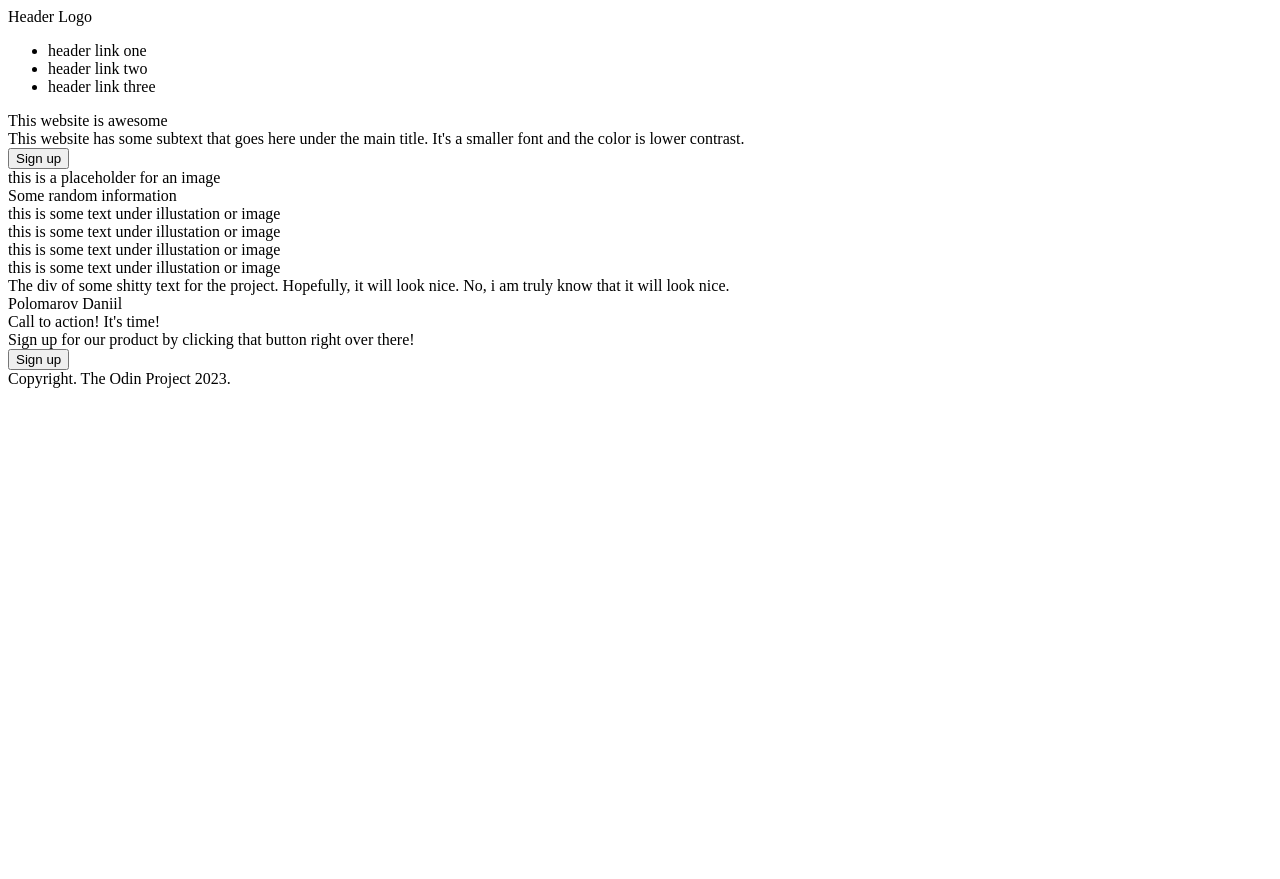
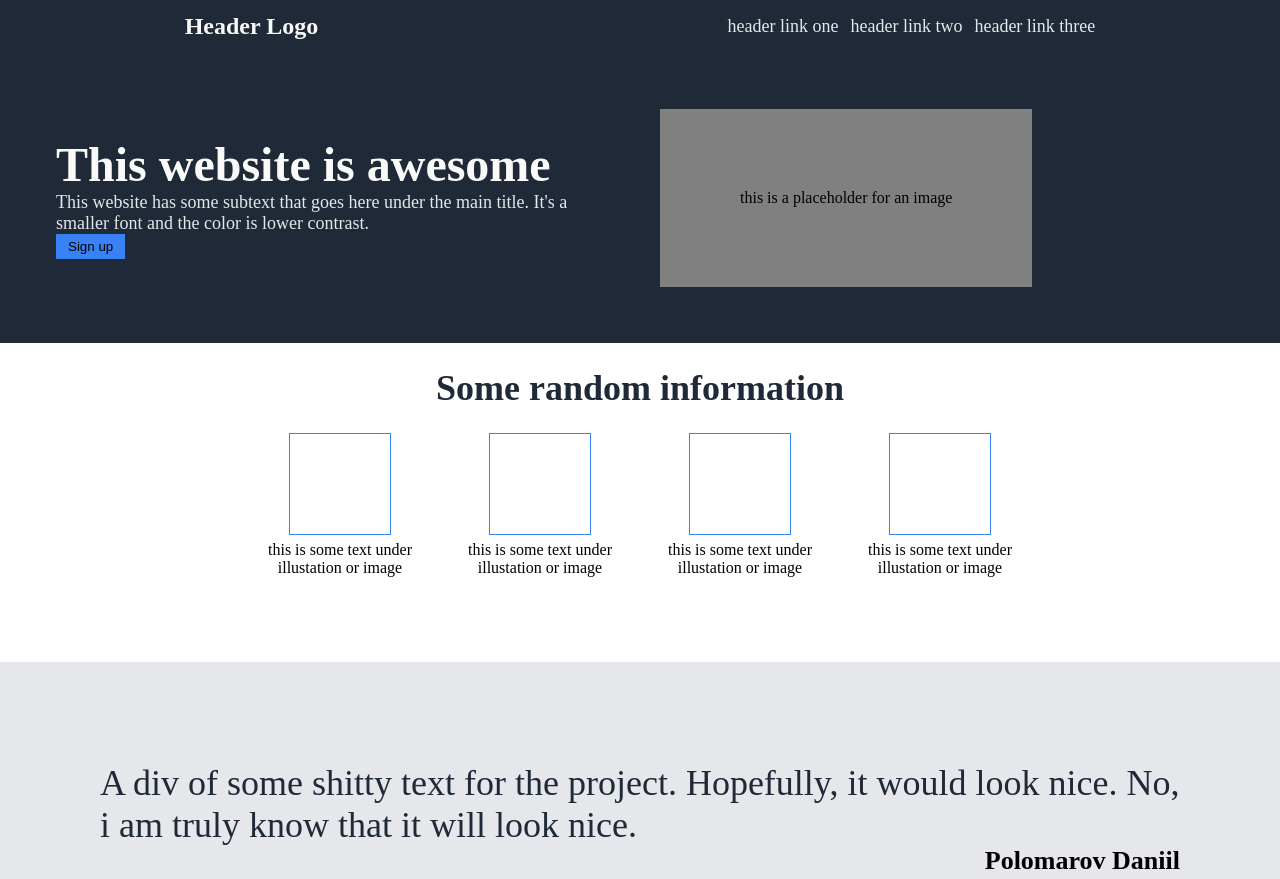
Before and after one commit to Hauptmannhuy/landing-page, a plain HTML site: page index.html in a window 1280 px wide. Shown: the top 879 px of the page. Before the commit the page ends 800 px from the top, so only its background shows below. Drawn offline with Linux system fonts and the light colour scheme.

Commit message:
performed basic stucture and style of the page

```diff
--- a/index.html
+++ b/index.html
@@ -3,7 +3,7 @@
         <head>
             <meta charset="utf-8">
             <title>Landing Page</title>
-            <link rel="styles" href="styles.css">
+            <link rel="stylesheet" href="styles.css">
         </head>
         <body>
     <div class="header">
@@ -36,31 +36,40 @@
         <div class="image-placeholder">
             this is a placeholder for an image
         </div>
+    </div>
+</div>
         <div class="information">
             <div class="information-header">
                 Some random information
             </div>
-            <div class="squares">
-                <div class="square">
-                    this is some text under illustation or image
+            <div class="squares-container">
+                <div class="info">
+                    <div class="square-placeholder"></div>
+                  <div class="square-text"> this is some text under illustation or image </div>
                 </div>
-                <div class="square">
-                    this is some text under illustation or image
+
+                  <div class="info">
+                    <div class="square-placeholder"></div>
+                  <div class="square-text"> this is some text under illustation or image </div>
                 </div>
-                <div class="square">
-                    this is some text under illustation or image
+
+                  <div class="info">
+                    <div class="square-placeholder"></div>
+                  <div class="square-text"> this is some text under illustation or image </div>
                 </div>
-                <div class="square">
-                    this is some text under illustation or image
+
+                  <div class="info">
+                    <div class="square-placeholder"></div>
+                  <div class="square-text"> this is some text under illustation or image </div>
                 </div>
+
             </div>
         </div>
-    </div>
- </div>
+
 
 <div class="quote-container">
     <div class="quote-text">
-        The div of some shitty text for the project. Hopefully, it will look nice. No, i am truly know that it will look nice.
+        A div of some shitty text for the project. Hopefully, it would look nice. No, i am truly know that it will look nice.
     </div>
     <div class="author">
         Polomarov Daniil
@@ -69,16 +78,21 @@
 
                   <!-- call-to-act. section might not be okay. should review code -->
 <div class="call-to-action">
-    <div class="call-conteiner">
-        <div class="call-text-one">
+    <div class="call-container">
+        <div class="call-text-container">
+           <div class="call-text-one">
             Call to action! It's time!
         </div>
         <div class="call-text-two">
             Sign up for our product by clicking that button right over there!
         </div>
-        <button>
+        </div>
+        <div class="button">
+            <button id="callbutton">
             Sign up
         </button>
+        </div>
+
     </div>
 </div>
 <div class="footer">
--- a/styles.css
+++ b/styles.css
@@ -1,9 +1,166 @@
 body {
     height: 100vh;
+    display: flex;
+    flex-direction: column;
 
+    margin: 0;
 }
 
 .header {
     background-color: #1F2937;
     display: flex;
+    justify-content: space-around;
+    align-items: center;
+
 }
+
+.logo {
+    font-size: 24px;
+    color: #F9FAF8;
+    font-weight: bolder;
+}
+
+ul {
+    list-style-type: none;
+    display: flex;
+    gap: 12px;
+}
+
+li {
+    font-size: 18px;
+    color: #E5E7EB;
+}
+
+.main {
+    background-color: #1F2937;
+    display: flex;
+    justify-content: space-around;
+    align-items: center;
+    padding: 56px;
+    gap: 40px;
+}
+
+.container-left {
+    display: flex;
+    flex-direction: column;
+    flex: 1;
+
+
+}
+
+.main-text {
+    font-size: 48px;
+    font-weight:bold;
+    color: #F9FAF8;
+}
+
+.main-bottom-text {
+    display: flex;
+    flex-wrap: wrap;
+    font-size: 18px;
+    color: #E5E7EB;
+}
+
+
+.container-right {
+    display: flex;
+    flex: 1;
+}
+
+.information {
+    display: flex;
+    flex-direction: column;
+    align-items: center;
+    padding: 0 50px 85px 50px;
+
+}
+.information-header {
+    font-size: 36px;
+    font-weight: bold;
+    color:#1F2937;
+    padding: 24px;
+}
+
+.squares-container {
+    display: flex;
+}
+
+.square-placeholder {
+    width: 100px;
+    height: 100px;
+    border: 1px;
+    border-color: #3882F6;
+    border-style: solid;
+
+}
+
+.info {
+    max-width: 200px;
+    display: flex;
+    flex-direction: column;
+    align-items: center;
+    text-align: center;
+    gap: 6px;
+}
+
+.quote-container {
+    background-color: #E5E7EB;
+    display: flex;
+    flex-direction: column;
+    justify-content: center;
+    padding: 100px;
+}
+
+.quote-text {
+    font-size: 36px;
+    color: #1F2937;
+
+}
+
+.author {
+    align-self: flex-end;
+    font-size: 26px;
+    font-weight: bold;
+}
+
+.call-to-action {
+    display: flex;
+    justify-content: center;
+    margin: 80px;
+}
+
+.call-container {
+    display: flex;
+    background-color: #3882F6;
+    padding:30px 80px 30px 80px;
+    align-items: center;
+    gap: 100px;
+}
+
+#callbutton {
+    border-color: white;
+    border-style: solid;
+    border-width: thin;
+}
+
+.footer {
+    background-color: #1F2937;
+    color: #F9FAF8;
+    padding: 30px 50px 30px 50px;
+    text-align: center;
+}
+
+
+
+button {
+    background-color: #3882F6;
+    padding:5px 12px;
+    border: none;
+
+}
+
+.image-placeholder{
+
+background-color: grey;
+padding: 80px;
+}
```
